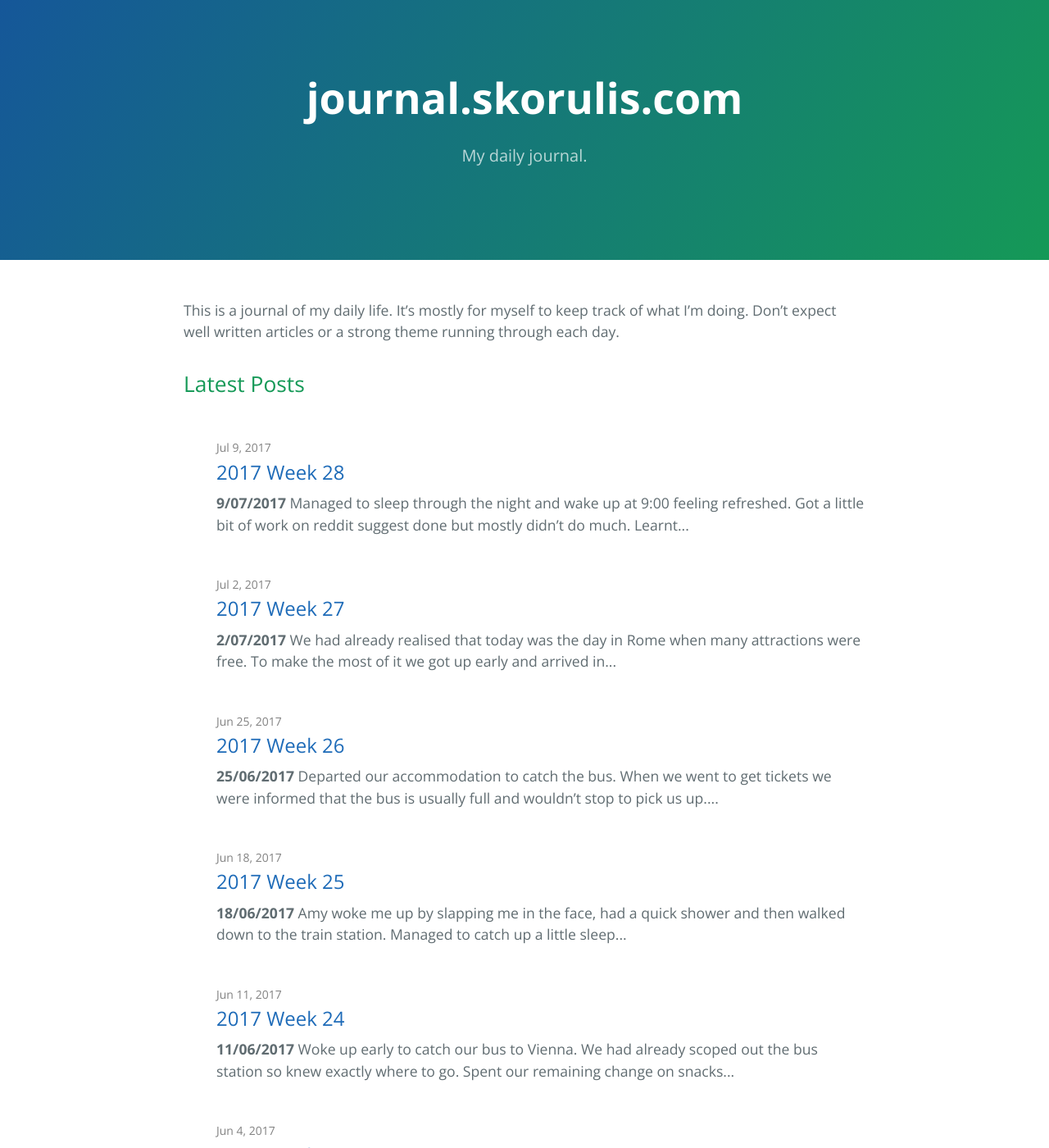
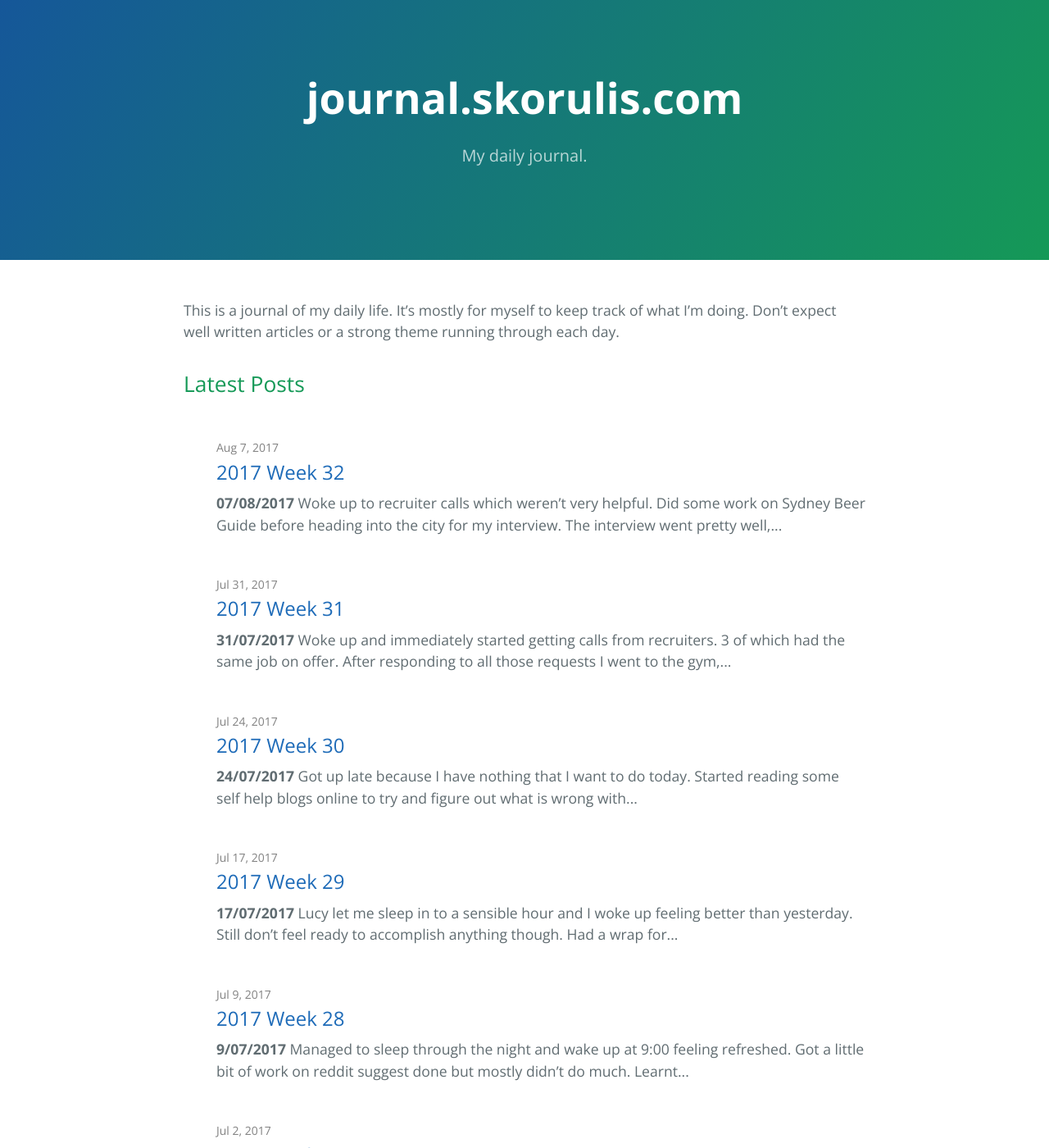
Before and after one commit to skorulis/old.journal.skorulis, a Jekyll site: the page built from index.md, in a window 1280 px wide and 1400 px high. Shown: the whole window at 82% size. Built offline with Jekyll 4.4.1, drawn with Linux system fonts in a browser that asks for light colours; part of the change alters nothing that is shown.

Commit message:
Add a few more weeks worth of posts

```diff
--- a/_posts/2017-07-09-week28.md
+++ b/_posts/2017-07-09-week28.md
@@ -16,3 +16,5 @@ title: "2017 Week 28"
 **14/07/2017** Got up after I couldn’t stand Lucy’s scratching at the door any more. Found out I have a cough and a sore throat. Guess Amy’s sickness finally got to me. I think this will probably stop me making it to the gym today. Managed to upload a second t-shirt before getting really tired. Had some leftovers and was in bed by 7:00 and absolutely freezing. Felt like I was going to die during the night and didn’t get much sleep
 
 **15/07/2017** Got woken up again by Lucy, going to use the vacuum cleaner tonight to get some sleep. Feeling better than I was last night but still pretty bad. Spent the first half of the day in bed only leaving the house to get a pizza, really felt like I needed something greasy. After lunch I got back in bed and stayed there for the rest of the day. Went to sleep early again.
+
+**16/07/2017** The vacuum trick worked so I was able to wake up a little later. Feeling a little better than yesterday. Managed to make it all the way to the shops to get some sushi and nuggets. Had the sushi for lunch and the nuggets for dinner and otherwise spent the rest of the day in bed. Managed to stay up past 9:00 for once which was nice but woke up numerous times covered in sweat. One time so bad that I had to have a shower
--- /dev/null
+++ b/_posts/2017-07-17-week29.md
@@ -0,0 +1,18 @@
+---
+layout: post
+title: "2017 Week 29"
+---
+
+**17/07/2017** Lucy let me sleep in to a sensible hour and I woke up feeling better than yesterday. Still don’t feel ready to accomplish anything though. Had a wrap for lunch and then went to the shops to pick up some things for dinner. Started thinking about an app to track business ideas. Then I started thinking about game of thrones and looked into some piano apps which would help me with the desire to play something musical. I found a decent iPad app but it was just too hard to play any sort of complex notes on a touch screen. Amy’s plane landed so I started working on dinner, managed to time it perfectly so it was ready just when Amy walked through the door. Watched Game of Thrones with dinner and then some South Park and then headed to bed. Took me a while to get to sleep and I woke up sweaty a few times
+
+**18/07/2017** Slept in until the sun woke me up which unfortunately meant the shower had already run out of hot water. Did some programming up until lunch and then went to the shops to get things for dinner. A little bit more programming until Amy left for work and I started cooking dinner. Decided to give the iPad piano another try and managed to play some simple songs. Amy got home pretty early had some food and then we went to sleep. Woke up again during the night covered in sweat.
+
+**19/07/2017** Got up early as my parents were arriving. Did little during the day and then went to my grandmas house for a visit in the afternoon. Broke the news to her that Amy and I were engaged to which she replied “About time”. Went home afterwards and had a little rest before meeting up With Laura and Geoff at via Naopli for giant pizzas which were pretty good. Also broke the news to them about the engagement. Went home and went to sleep
+
+**20/07/2017** Woke up a little late and said goodbye to my parents and Lucy. Went to the shops to get things for dinner and a blanket for myself. Had a nap because I just felt exhausted and only got up to have some dinner and play a bit of piano before going back to sleep when Amy got home. Watched some TV in bed and fell asleep fairly quickly
+
+**21/07/2017** Woke up late feeling lethargic with no drive to accomplish anything. The laundry sink blockage was irritating me though so I decided to fix it. I thought I was going to have to take the whole thing apart but it turned out I could get it done with just the plunger which saved me a messy job. Took the rubbish down and then started doing some reading. After I got a bit irritated reading I worked off some energy by going to the shops. Hoping I can start going back to the gym soon. Got a call from Matt and spoke to him for an hour before cooking up satay chicken for dinner. Decided I wanted to play some TF2 but the internet was way too slow for the download to finish today. Amy got home fairly early and we watched some TV before going to bed
+
+**22/07/2017** Woke up feeling like there was nothing I wanted to accomplish. After going to the shops I decided to come up with 5 ideas for an app this weekend that I could work on next week. Downloaded a game and played for a bit before Amy went to work. Afterwards played TF2 with Matt until I got tired and then did a little bit of piano practice and then went to bed and waited for Amy to get home.
+
+**23/07/2017** Woke up late after getting to sleep late the night before. Amy cooked pancakes and then I played some of the games I had been downloading. Couldn’t really find any of them that I really liked though so it felt like a waste of time. Watched some TV and a movie later on at night and went to sleep
--- /dev/null
+++ b/_posts/2017-07-24-week30.md
@@ -0,0 +1,18 @@
+---
+layout: post
+title: "2017 Week 30"
+---
+
+**24/07/2017** Got up late because I have nothing that I want to do today. Started reading some self help blogs online to try and figure out what is wrong with me. Didn’t really work anything out except that I need to find something to do that I feel is meaningful. Decided to go for a run but didn’t get far as my ankle hurts a lot so I went to the gym instead. After gym and lunch I started looking into affiliate marketing. It's an interesting field but I'm not sure how to make my mark. Downloaded a new motivational book to perhaps help me with that. Played some games and watched some TV before going to sleep
+
+**25/07/2017** Went to the gym early and wore my legs out. Went into the city to have lunch at Vilan's shop but it was closed. Went and got some Asian at the new food court in market city. Afterwards Amy and I visited a few jewellers to get ideas for her engagement ring. Was harder than expected but fairly productive. Did a little window shopping as well to kill some time before Amy had to go to work. Had a few drinks at parsons before heading to another bar with Nick and Amy. Got home tired and hungry.
+
+**26/07/2017** Had a little bit of a hangover in the morning but not too bad. Did a little wedding planning before heading to the gym.
+
+**27/07/2017** Went to the gym and did very little else
+
+**28/07/2017** Went to the gym in the morning and did some shopping. Matt came round for a visit which was nice.Tried a few new beers in the afternoon then cooked up some dinner. Played some games before heading to bed when Amy got home, a little late this evening.
+
+**29/07/2017** Woke up a little unsure what to do with the day. Tried to print out new beer labels but the printer had a few issues so I gave it time to recover. Went to the shops to get things for an easy dinner tomorrow. Started thinking about the concept of a “Sydney beer guide” app.  Had a meat pie and a few beers before heading into Parsons to meet up with Mike. Stayed there until close and then headed out for a few more drinks when Nick finished. Got home way too late and almost left my keys on the train but luckily noticed before it left the station.
+
+**30/07/2017** Was very hung over from the night before so just took it easy and got very little done. Managed to cook French toast for breakfast which I had planned out the day before at least.
--- /dev/null
+++ b/_posts/2017-07-31-week31.md
@@ -0,0 +1,18 @@
+---
+layout: post
+title: "2017 Week 31"
+---
+
+**31/07/2017** Woke up and immediately started getting calls from recruiters. 3 of which had the same job on offer. After responding to all those requests I went to the gym, had to cut it short to get home and get ready for interviews in the city. Had one meeting with a recruiter and then met the people at Thred for a technical interview. Was supposed to meet up with Nick but I couldn't get a hold of him so I just went home. Watched some TV at home and started work on my brewery list app.
+
+**01/08/2017** Had another interview so I got to the gym early which was absolutely packed and I missed out on my bench press. Not doing well with compound lifts this week.  Went into my second interview which went really well, hoping I get this job. Walked back home and waited to find out but didn't get any confirmation. Watched some TV and played some games while Amy was at work and went to sleep at a reasonable hour.
+
+**02/08/2017** Woke up and spent some time working on my beer guide app. Went to the gym when Amy was ready. Got a call that I most likely had gotten the job but later in the afternoon found out that I actually didn’t. Pretty bummed out about that as I was really excited about this one. My parents arrived and I set up my keyboard. Went to the brewhouse for dinner and had a few beers, I think I have enough bottles not to dry hop the beer I have brewing. Didn’t get to sleep until quite late as I was waiting for Amy to get home
+
+**03/08/2017** Woke up feeling a little lost. Spent some time practicing piano but otherwise accomplished very little.
+
+**04/08/2017** Went into the city with Amy to look at rings. The first place had some great stones and came up with a ring that looked really nice. The second place had a good range but nothing seemed quite as good as what we saw before. Went home afterwards and had some lunch and then later had dinner at the club. Went to sleep early as I didn’t have much to do
+
+**05/08/2017** Got up and said goodbye to my parents. Went to the gym and did pretty well and then the shops afterwards. Did some work on my Sydney beer guide app before Amy went to work and then cooked curry for dinner. Decided I was still hungry so made some oatmeal slice as well. Watched some clone wars while I did some more work and then went to sleep.
+
+**06/08/2017** Got up and got straight into doing some work on the Sydney beer guide. After that went to the gym for arm day and then to the shops to get things for dinner. Did a lot of jobs around the house and even managed to get around to dry hopping my beer that has been fermenting for over 2 months. Made toasted sandwiches for dinner and watched some new Gotham episodes. Started to get really tired and couldn’t focus on doing much work at night
--- /dev/null
+++ b/_posts/2017-08-07-week32.md
@@ -0,0 +1,18 @@
+---
+layout: post
+title: "2017 Week 32"
+---
+
+**07/08/2017** Woke up to recruiter calls which weren’t very helpful. Did some work on Sydney Beer Guide before heading into the city for my interview. The interview went pretty well, not amazing but seems like a place where I could learn a lot. Went home after that and did a little more programming before hitting the gym. While I was there I got an update for the interview that they wanted me to perform a coding test so I stopped a little early to head home and work on that. Turned out to be a lot more difficult than expected but I got something together in a few hours.
+
+**08/08/2017** Got a decent amount of sleep and then got up to resume work on my Sydney beer guide. Got a decent amount done and then went to the gym with Amy. Had sandwiches for lunch afterwards and then went back to work. Worked until it was time to cook dinner and then started watching some Clone Wars.
+
+**09/08/2017** Woke up early to head into an interview with CBA. Turned out to be a job I’m not interested in but worth having a chat. Went to see if Lunch rebels was open (it wasn’t) and then waited for Amy to come it to go to the jewellers. Got the ring all sorted and then headed back home.
+
+**10/08/2017** Went to the gym in the morning and then did some programming during the day while slow cooking some lamb. After dinner went in to Parsons to play Articulate and have a couple beers.
+
+**11/08/2017** Got up and did a bunch of cleaning in preparation for people arriving over the weekend. Went to the shops as well to stock up on food and other necessities.
+
+**12/08/2017** Amy's family arrived and we sat around having a chat and then got some Bahn mi and Turkish food for lunch. Sat around some more before heading out to Parsons for dinner. Had a nice dinner and a few drinks and managed to prevent anyone else from trying to pay the bill. Got home very late and tired
+
+**13/08/2017** Got up late still feeling tired. Had breakfast and looked at some wedding magazines. Went down to V bites for lunch and then came back to have a sleep. Not sure why I’ve gotten sick again. Had a bit of salad and chicken for dinner and went to sleep early
```
